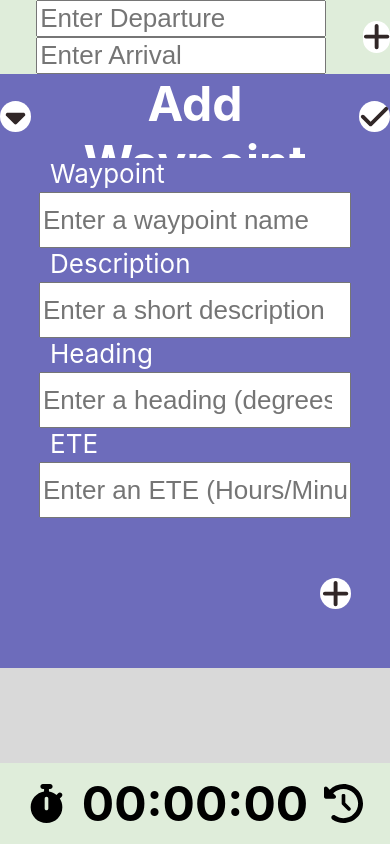
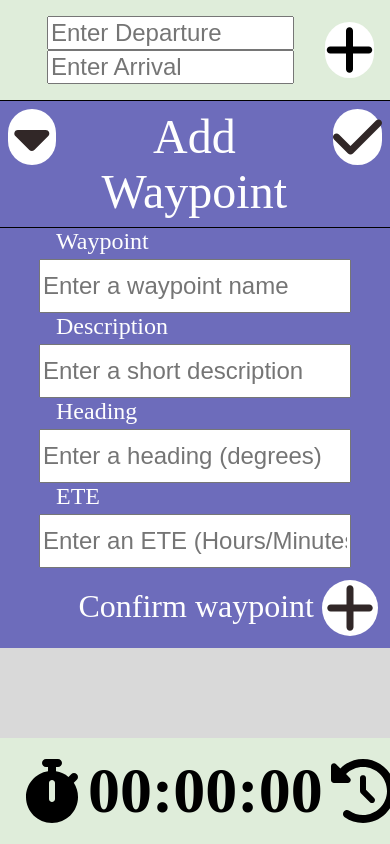
Before and after one commit to shaawwn/flight-planner, a React (Create React App) app: page / in a window 390 px wide. Both pictures are taken after a click on the element "Add Waypoint". Built offline with nearby package versions, Linux system fonts and the light colour scheme.

Commit message:
changed to more responsive dimension units

```diff
--- a/src/components/WaypointAddMenu.js
+++ b/src/components/WaypointAddMenu.js
@@ -45,7 +45,8 @@ function WaypointAddMenu({addWaypoint, toggleAddWaypointMenu}) {
                 <label htmlFor="ete">ETE</label>
                 <input name="ete" type="text" placeholder="Enter an ETE (Hours/Minutes/Seconds)"></input>
             </div>
-            <div className="waypoint-add-btn-wrapper">
+            <div className="waypoint-add-btn-container">
+                <p>Confirm waypoint</p>
                 <FontAwesomeIcon
                     icon={faPlus}
                     size="3x"
--- /dev/null
+++ b/src/styles/_style.css
@@ -0,0 +1,194 @@
+* {
+    box-sizing: border-box;
+}
+
+:root {
+    --background-main: #d9d9d9;
+    --waypoint-main: #dfedda;
+    --interact-menu: #6d6cbb;
+    --font-main: #312727;
+    --font-contrast: #fefefe;
+}
+
+body, html {
+    margin: 0;
+    height: 100%;
+}
+
+#root {
+    height: 100%;
+}
+
+.App {
+    background-color: var(--background-main);
+    display: flex;
+    flex-direction: column;
+    height: 100%;
+}
+
+.btn {
+    border-radius: 50px;
+    background-color: white;
+    width: 3.5rem;
+    height: 3.5rem;
+}
+
+.header {
+    background-color: var(--waypoint-main);
+    width: 100%;
+    text-align: center;
+}
+
+.airport-add {
+    display: flex;
+    border-bottom: 1px solid black;
+    padding: 1rem;
+}
+
+.airport-add-input-container {
+
+}
+
+.airport-add-input {
+    width: 80%;
+    font-size: 1.5rem;
+}
+
+.airport-add > .btn {
+    margin-top: auto;
+    margin-bottom: auto;
+}
+/* planner-body */
+
+.planner-body {
+    display: flex;
+    flex-direction: column;
+    height: 100%;
+    overflow: scroll;
+}
+
+/* waypoints */
+
+.waypoint {
+    background-color: var(--waypoint-main);
+    width: 100%;
+    text-align: center;
+    display: flex;
+    justify-content: center;
+    gap: 1.25rem;
+    padding: 1rem;
+    max-height: 10rem;
+    border-bottom: 1px solid black;
+}
+
+.waypoint-content {
+    gap: 1.5rem;
+    width: 80%;
+    padding: 1rem;
+    display: grid;
+    grid-template-columns: 1fr 3fr 1fr 1fr;
+    grid-template-rows: [row1-start] 100%;
+}
+
+.waypoint-pending {
+    /* background-color: green; */
+}
+
+.waypoint-cell {
+    text-align: center;
+    font-size: 2rem;
+    margin-top: auto;
+    margin-bottom: auto;
+}
+
+.waypoint-desc {
+    font-size: 1rem;
+    text-align: left;
+    word-wrap: break-word;
+}
+
+.waypoint-add {
+    background-color: var(--interact-menu);
+    color: var(--font-contrast);
+    justify-content: space-between;
+    padding: 0.5rem;
+}
+
+.waypoint-add > p {
+    font-size: 3rem;
+    margin-top: auto;
+    margin-bottom: auto;
+}
+
+.waypoint-add > .btn {
+    color: var(--font-main);
+}
+
+.waypoint-add-menu {
+    background-color: var(--interact-menu);
+    display: flex;
+    flex-direction: column;
+    color: var(--font-main);
+    z-index: 10;
+}
+
+.waypoint-add-menu-row {
+    width: 100%;
+    display: flex;
+    flex-direction: column;
+    gap: 0.25rem;
+    color: var(--font-contrast);
+}
+
+.waypoint-add-menu-row > input {
+    width: 80%;
+    margin: auto;
+    line-height: 3rem;
+    font-size: 1.5rem;
+}
+
+.waypoint-add-menu-row > label {
+    margin-left: 3.5rem;
+    font-size: 1.5rem;
+}
+
+.waypoint-add-btn-container {
+    display: flex;
+    justify-content: flex-end;
+    padding: 0.75rem;
+}
+
+.waypoint-add-btn {
+    margin-top: auto;
+    margin-bottom: auto;
+}
+
+.waypoint-add-btn-container > p {
+    color: var(--font-contrast);
+    font-size: 2rem;
+    margin: .5rem;
+}
+/* timer */
+
+.timer {
+    width: 100%;
+    /* font-size: 3.5rem; */
+    display: flex;
+    justify-content: space-between;
+    background-color: var(--waypoint-main);
+    padding: 1rem;
+}
+
+.timer-display {
+    font-weight: bold;
+    font-size: 4rem;
+    margin: 0px;
+}
+
+.timer-icon {
+    width: 4rem;
+    height: 4rem;
+    /* margin-top: auto; */
+    /* margin-bottom: auto; */
+    margin: auto .5rem auto .5rem;
+}
--- a/src/styles/style.css
+++ b/src/styles/style.css
@@ -196,8 +196,6 @@ body {
     margin-right: 10%;
     margin-top: auto;
     margin-bottom: auto;
-    /* margin: 25px 550px; */
-    /* margin-left: 50%; */
 }
 
 /* Timer */
```
Also changed, not shown: src/App.js (+5 -15 lines), src/components/Waypoint.js (+1 -6 lines).
